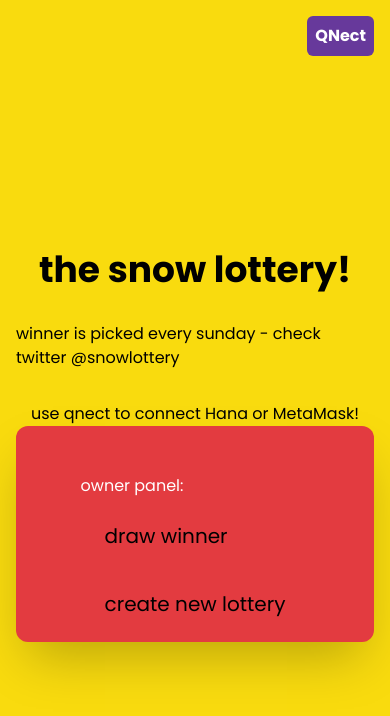
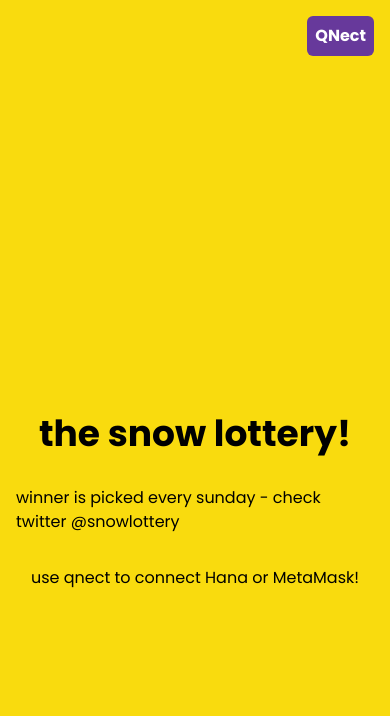
Before and after one commit to paulrouge/snowlottery, a Next.js app: page / in a window 390 px wide. Shown: the top 716 px of the page. Built offline with nearby package versions, Linux system fonts and the light colour scheme.

Commit message:
mobile padding

```diff
--- a/components/LotteryInstance.tsx
+++ b/components/LotteryInstance.tsx
@@ -72,7 +72,7 @@ const LotteryInstance = () => {
     }, [contractCaller])
 
     useEffect(() => {
-        if(ownerOfContract === account){
+        if(ownerOfContract === account && account !== ''){
             setAccountIsOwner(true)
         } else {
             setAccountIsOwner(false)
--- a/components/Main.tsx
+++ b/components/Main.tsx
@@ -8,7 +8,7 @@ const Main = () => {
 
     return (
     <div className='w-screen h-screen'>
-        <div className='w-full h-full bg-funYellow flex flex-col justify-center items-center overflow-scroll'>
+        <div className='w-full h-full bg-funYellow flex flex-col justify-center items-center overflow-scroll pt-28'>
             <div className='pt-12
             flex flex-col items-center justify-center w-full md:text-8xl text-4xl
             font-bold'>
--- a/components/utils/AwaitTransactionModal.tsx
+++ b/components/utils/AwaitTransactionModal.tsx
@@ -6,7 +6,7 @@ const sleep = (ms: number) => {
 }
 
 const AwaitTransactionModal = () => {
-    const { setTransactionToCheck, provider, transactionToCheck} = useGlobalContext()
+    const { setTransactionToCheck, transactionToCheck} = useGlobalContext()
     const [countdown, setCountdown] = useState(30)
     const [status, setStatus] = useState("Waiting for transaction to be mined")
     const [dots, setDots] = useState(".")
```
